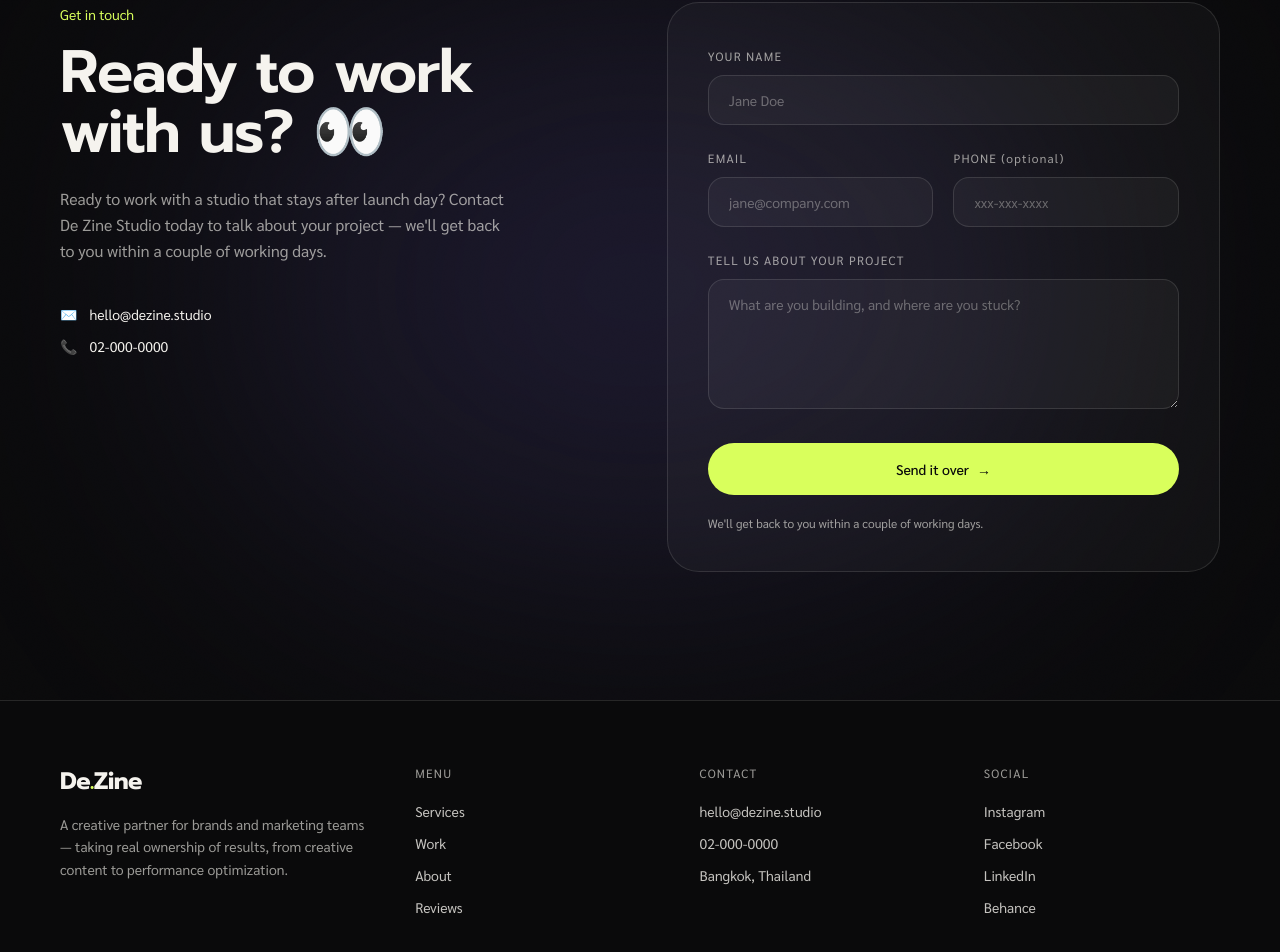
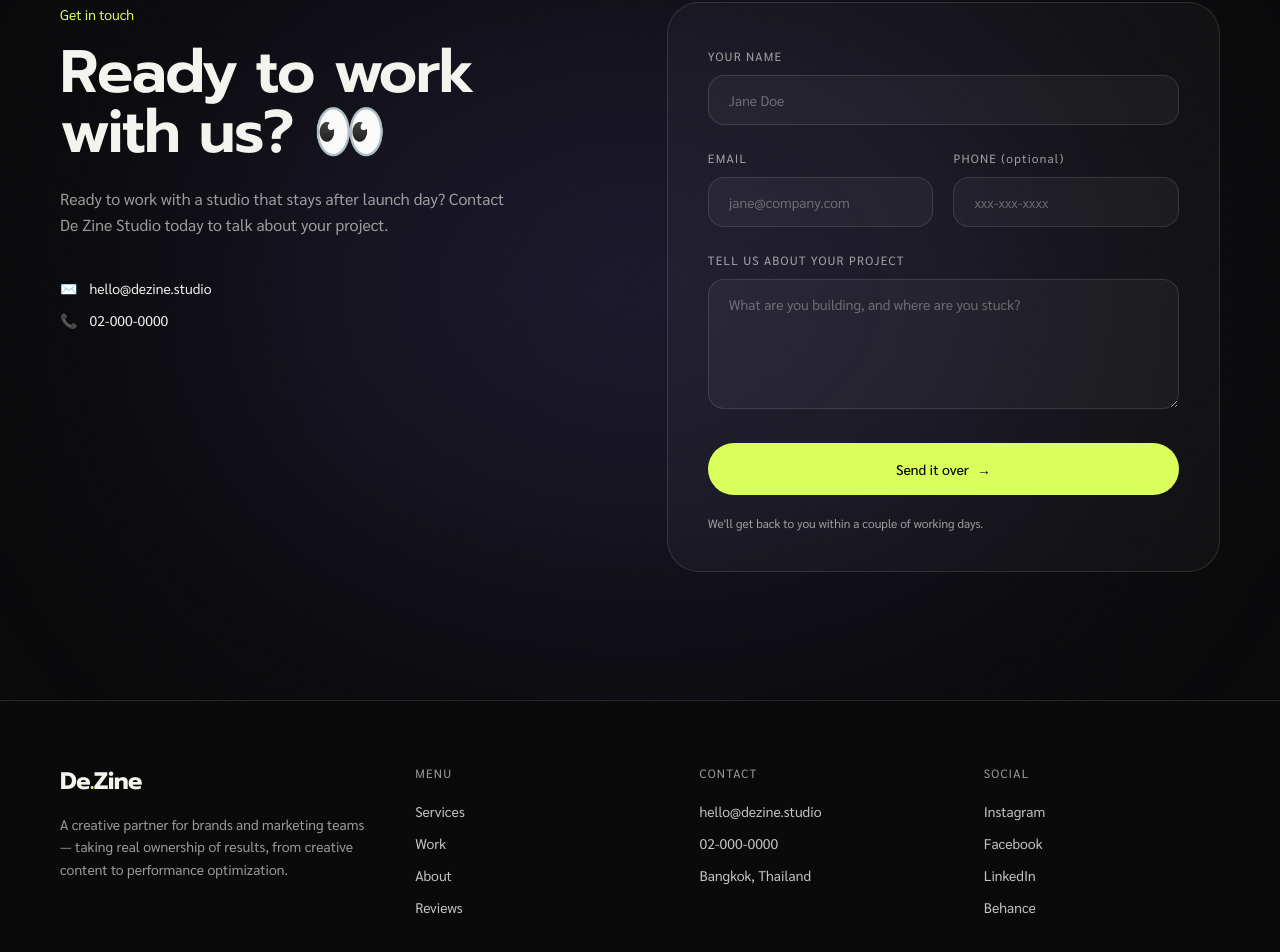
Before and after one commit to traic464/l2026-dezine-web-page, a Next.js app: page / in a window 1280 px wide. Shown: the part 5202-6154 px from the top of the page. Built offline with nearby package versions, Linux system fonts and the light colour scheme.

Commit message:
fix: fix contract text

```diff
--- a/components/Contact.tsx
+++ b/components/Contact.tsx
@@ -103,8 +103,7 @@ export default function Contact() {
           </h2>
           <p className="mt-6 max-w-md font-body text-base leading-relaxed text-muted">
             Ready to work with a studio that stays after launch day? Contact
-            De Zine Studio today to talk about your project — we&apos;ll get
-            back to you within a couple of working days.
+            De Zine Studio today to talk about your project.
           </p>
 
           <div className="mt-10 flex flex-col gap-3 font-body text-sm">
```
